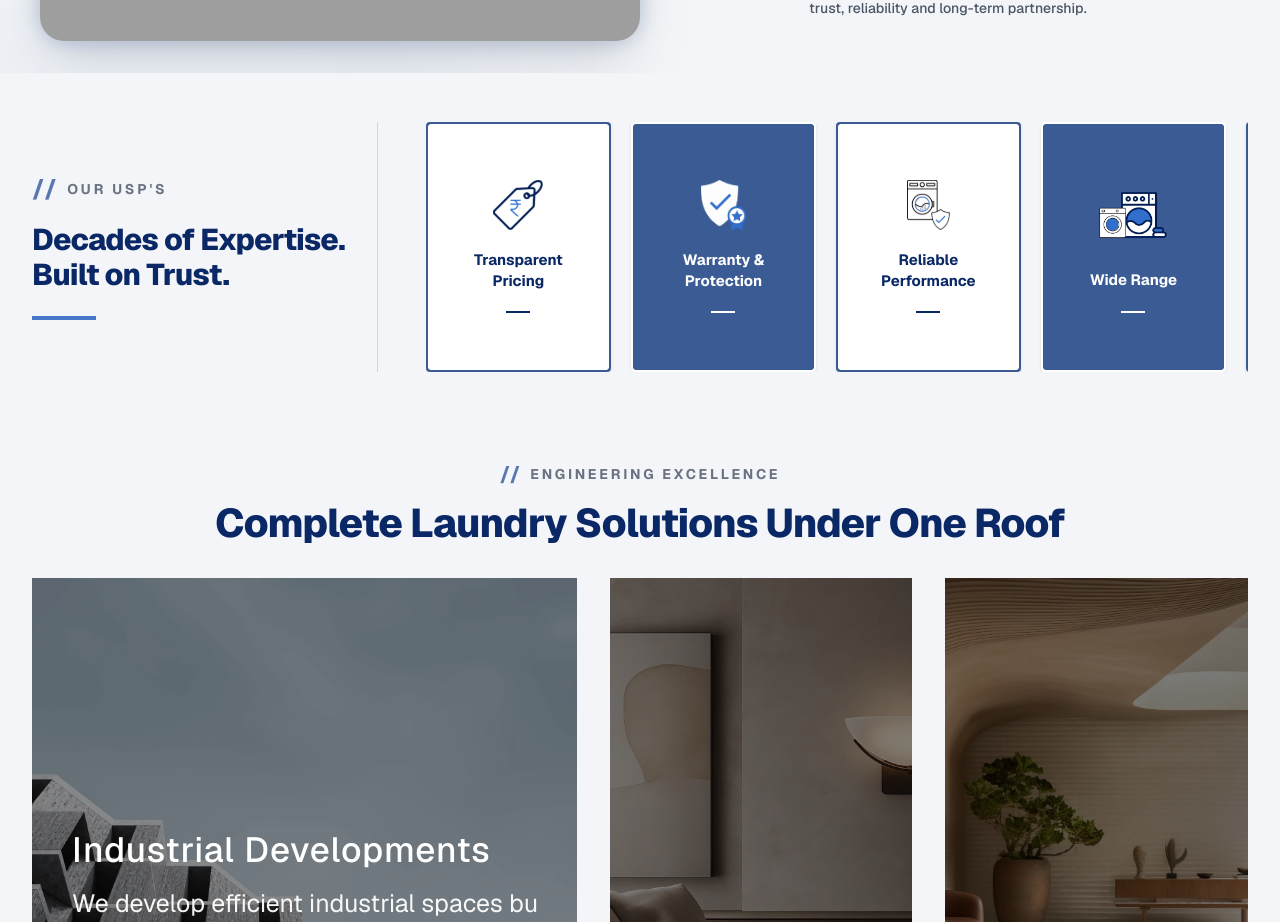
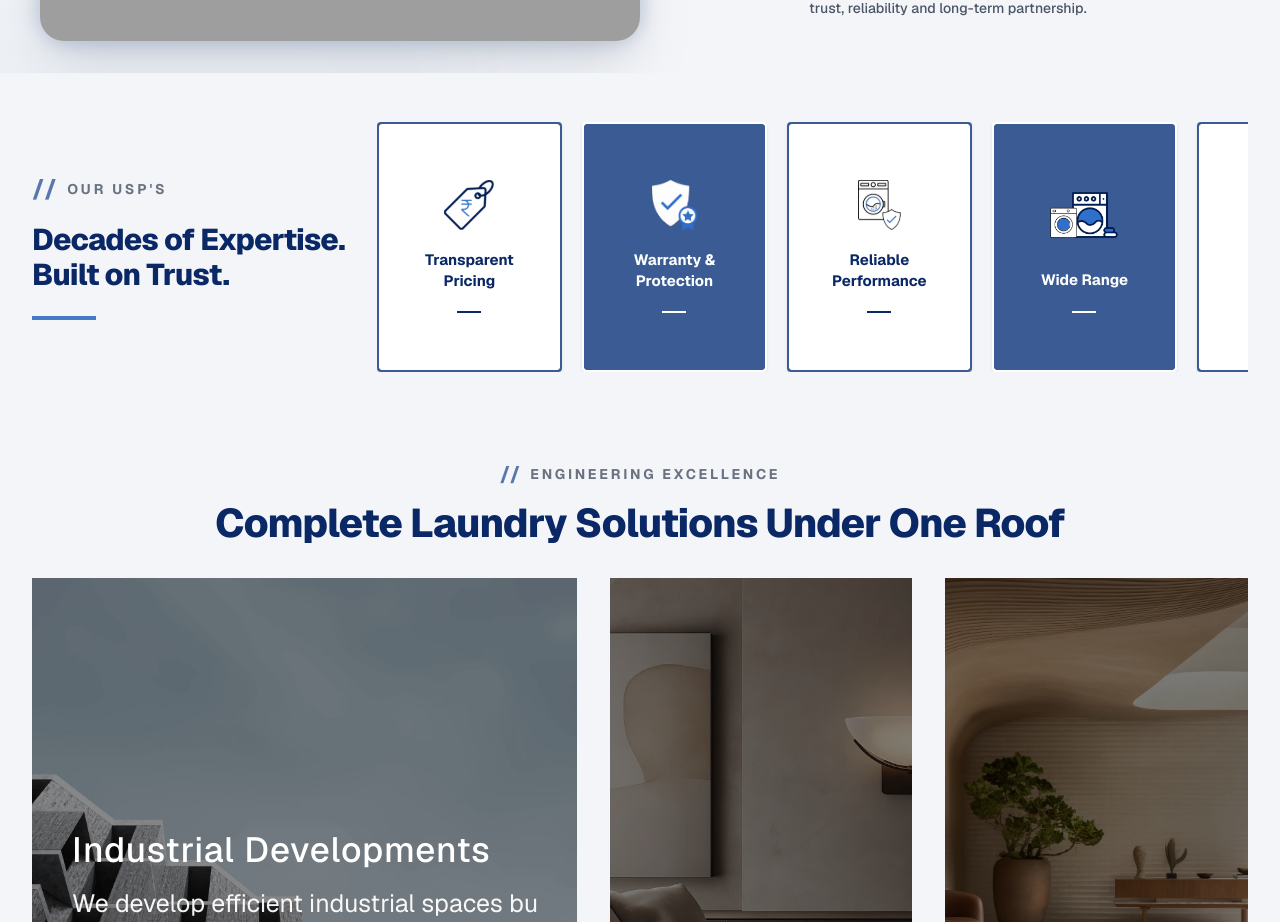
Before and after one commit to Ankita030694/Xcel-, a Next.js app: page / in a window 1280 px wide. Shown: the part 1860-2782 px from the top of the page. Built offline with nearby package versions, Linux system fonts and the light colour scheme; grey boxes are pictures that could not be loaded.

Commit message:
Remove vertical line and push boxes towards the left

```diff
--- a/app/page.tsx
+++ b/app/page.tsx
@@ -328,10 +328,10 @@ const WhyChooseUs = () => {
   return (
     <section className="bg-[#f3f5f8] w-full pt-8 lg:pt-12 pb-8 lg:pb-12 relative border-t border-gray-100 flex items-center overflow-hidden">
       <div className="max-w-[1600px] mx-auto px-4 sm:px-6 lg:px-8 w-full">
-        <div className="flex flex-col xl:flex-row gap-8 lg:gap-12 xl:gap-12 items-center xl:items-stretch">
+        <div className="flex flex-col xl:flex-row gap-8 lg:gap-12 xl:gap-8 items-center xl:items-stretch">
 
           {/* Left Title Area */}
-          <div className="flex flex-col justify-center w-full xl:w-auto shrink-0 text-center xl:text-left pr-0 xl:pr-8 sm:border-b xl:border-b-0 xl:border-r border-gray-300 pb-8 xl:pb-0">
+          <div className="flex flex-col justify-center w-full xl:w-auto shrink-0 text-center xl:text-left pb-8 xl:pb-0">
             <div className="flex items-center justify-center xl:justify-start gap-2 mb-4">
               <span className="text-[#32589c] font-bold text-xl md:text-2xl tracking-widest animate-pulse">{"//"}</span>
               <span className="text-gray-500 font-bold text-xs md:text-sm tracking-[0.2em] uppercase">Our USP's</span>
```
